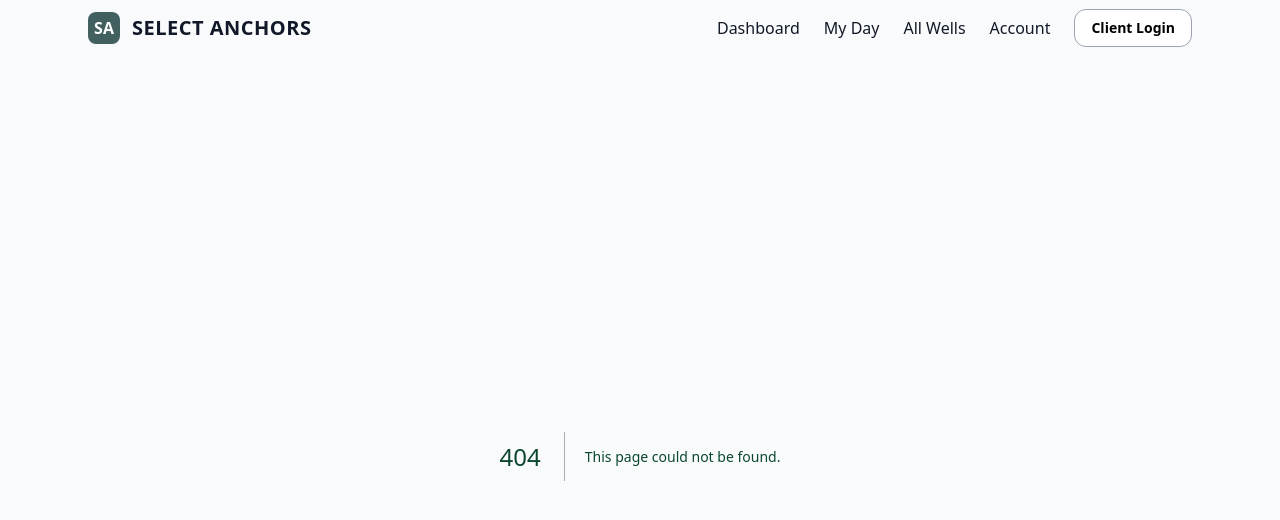
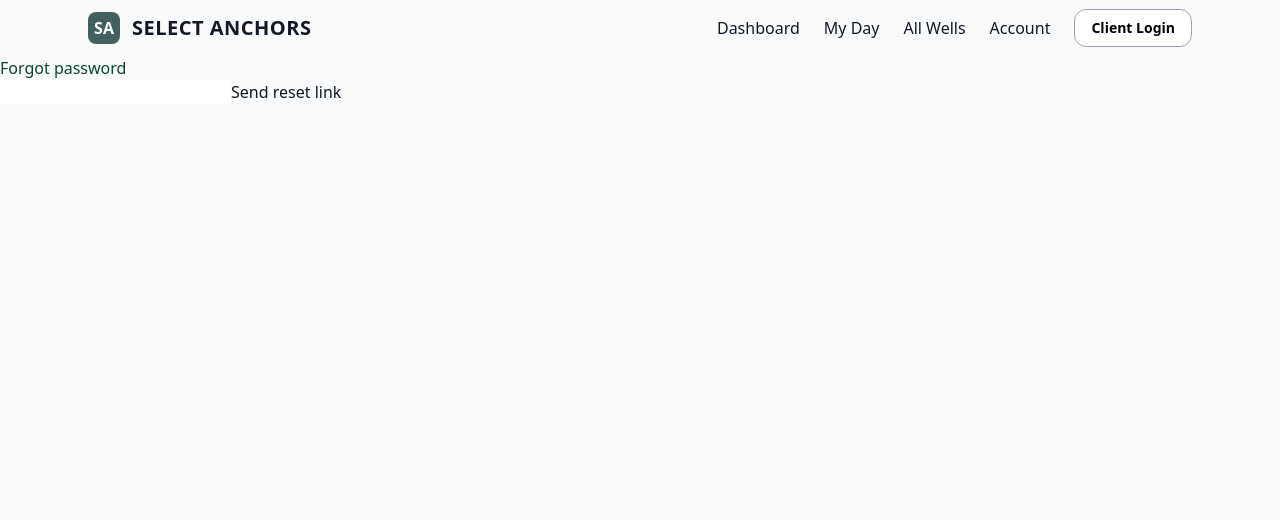
Before and after one commit to select-anchors/select-anchors-portal, a Next.js app: page /forgot in a window 1280 px wide. Before the commit this address had no page. Shown: the top 520 px of the page. Built offline with nearby package versions, Linux system fonts and the light colour scheme; a web font is replaced by a local one.

Commit message:
Create page.js

```diff
--- /dev/null
+++ b/app/forgot/page.js
@@ -0,0 +1,23 @@
+"use client";
+import { useState } from "react";
+
+export default function Forgot() {
+  const [email,setEmail]=useState("");
+  const [ok,setOk]=useState(false);
+
+  async function submit(e){
+    e.preventDefault();
+    await fetch("/api/auth/forgot", {method:"POST", body: JSON.stringify({email}), headers:{"content-type":"application/json"}});
+    setOk(true);
+  }
+
+  if (ok) return <div>Check your email for a reset link (If the address exists).</div>;
+
+  return (
+    <form onSubmit={submit} className="max-w-md">
+      <h1>Forgot password</h1>
+      <input value={email} onChange={e=>setEmail(e.target.value)} />
+      <button>Send reset link</button>
+    </form>
+  );
+}
```
